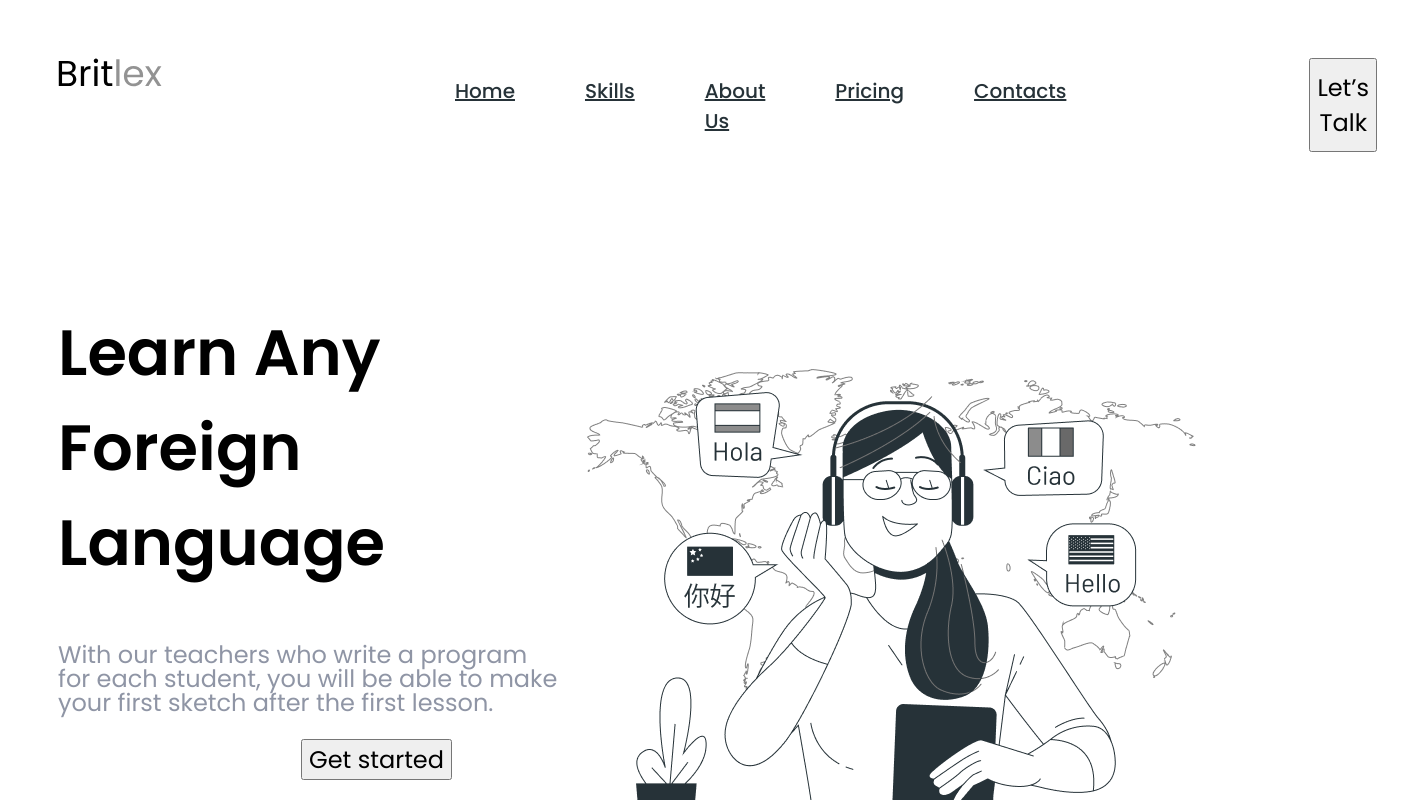
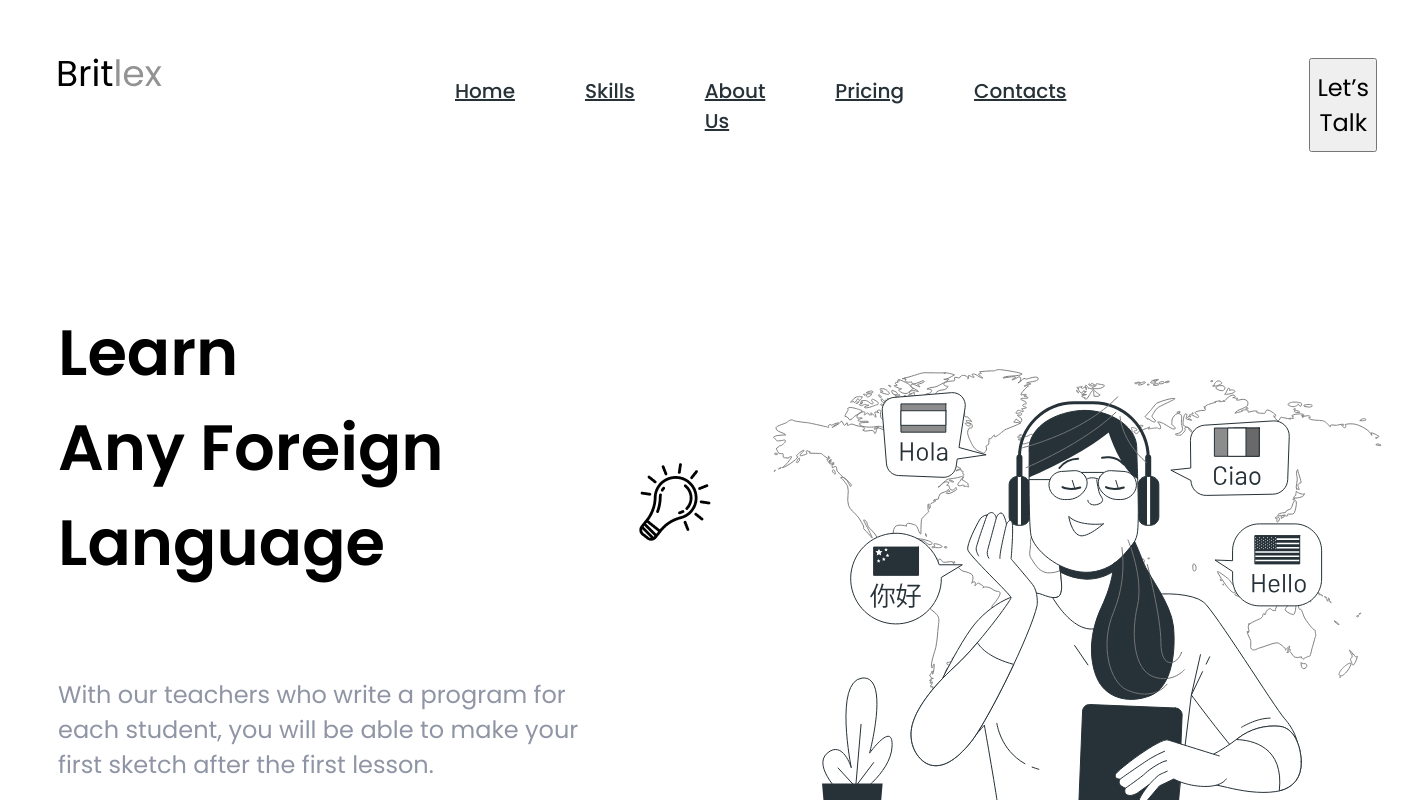
Before and after one commit to richmirziyo/britlex, a React (Vite) app: page / in a window 1280 px wide. Shown: the top 800 px of the page, 1408 px wide, since content can reach past the window. Built offline with nearby package versions, Linux system fonts and the light colour scheme.

Commit message:
Refactor code structure for improved readability and maintainability

```diff
--- a/src/components/Header.css
+++ b/src/components/Header.css
@@ -43,19 +43,22 @@ body {
   display: flex;
 }
 
+.hero-lompa {
+  position: relative;
+  top: -150px; /* pastga siljiydi */
+  left: 558px; /* o'ngga siljiydi */
+}
+
 .hero-img {
-  width: 661;
-  height: 661;
-  top: 175px;
-  left: 816px;
+  width: 661px;
+  height: 661px;
+  margin-left: 163px;
 }
 
 .hero-title {
   h2 {
-    width: 386;
-    height: 240;
-    top: 226px;
-    left: 129px;
+    width: 386px;
+    height: 240px;
     font-family: Poppins;
     font-weight: 600;
     font-size: 64px;
@@ -63,15 +66,12 @@ body {
   }
 
   p {
-    width: 526;
-    height: 108;
-    top: 506px;
-    left: 127px;
+    width: 526px;
+    height: 108px;
+    margin-top: -40px;
     font-family: Poppins;
     font-weight: 400;
     font-size: 24px;
-    line-height: 100%;
-    letter-spacing: 0%;
     color: rgba(143, 149, 165, 1);
   }
 }
--- a/src/components/Header.jsx
+++ b/src/components/Header.jsx
@@ -32,14 +32,17 @@ export default function Header() {
 
       <div className="hero container">
         <div className="hero-title">
-          <h2>Learn Any Foreign Language</h2>
+          <h2>
+            Learn <br /> Any Foreign Language
+          </h2>
+          <img className="hero-lompa" src="../public/lompa.jpg" alt="" />
           <p>
             With our teachers who write a program for each student, you will be
             able to make your first sketch after the first lesson.
           </p>
           <button>Get started</button>
         </div>
-        <img className="hero-img" src="../public/hero-img.png" alt="" />
+        <img className="hero-img" src="../public/hero-bg.svg" alt="" />
       </div>
     </header>
   );
```
Also changed, not shown: public/hero-bg.svg (added).
